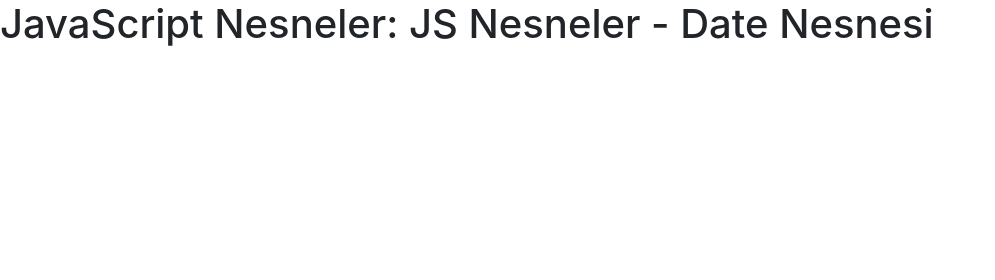
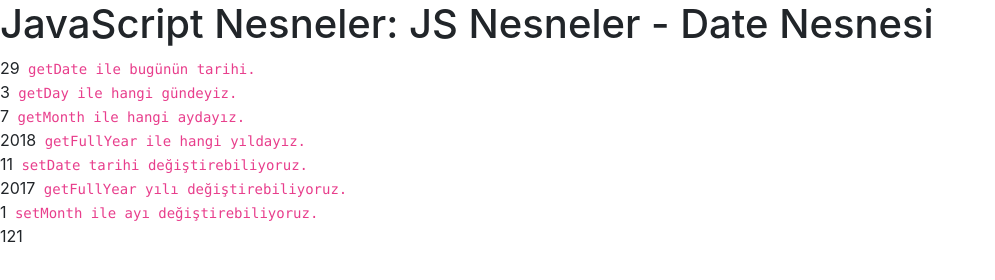
Before and after one commit to ozgursarioglan/blog-spa, a plain HTML site: page javascript11.html in a window 1280 px wide. Shown: the whole page, without its empty margins (0-995 px from the left). Drawn offline with nearby package versions, Linux system fonts and the light colour scheme; some packages are replaced by stand-ins of ours; a script that the page names is missing.

Commit message:
Date nesnesine ait hazır fonksiyonlar tamamdır.

```diff
--- a/javascript11.html
+++ b/javascript11.html
@@ -16,8 +16,36 @@
 
     <script type="text/JavaScript">
     /*
-       Nesneler: JS Nesneler - Math Nesnesi
+       Nesneler: JS Nesneler - Date Nesnesi
+       getDate
     */
+
+    var tarih = new Date();
+
+    document.write(tarih.getDate()+"<code> getDate ile bugünün tarihi.</code><br>")
+
+    document.write(tarih.getDay()+"<code> getDay ile hangi gündeyiz.</code><br>")
+
+    document.write(tarih.getMonth()+"<code> getMonth ile hangi aydayız.</code><br>")
+
+    document.write(tarih.getFullYear()+"<code> getFullYear ile hangi yıldayız.</code><br>")
+
+    tarih.setDate(11)
+
+    document.write(tarih.getDate()+"<code> setDate tarihi değiştirebiliyoruz.</code><br>")
+
+    tarih.setFullYear(2017)
+
+    document.write(tarih.getFullYear()+"<code> getFullYear yılı değiştirebiliyoruz.</code><br>")
+
+    tarih.setMonth(1)
+
+    document.write(tarih.getMonth()+"<code> setMonth ile ayı değiştirebiliyoruz.</code><br>")
+
+    document.write(tarih.getHours())
+
+    document.write(tarih.getMinutes())
+
 
     </script>
 
```
